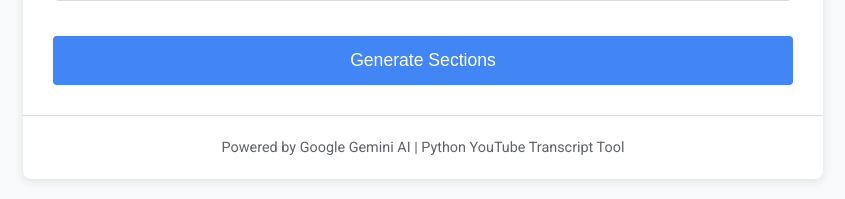
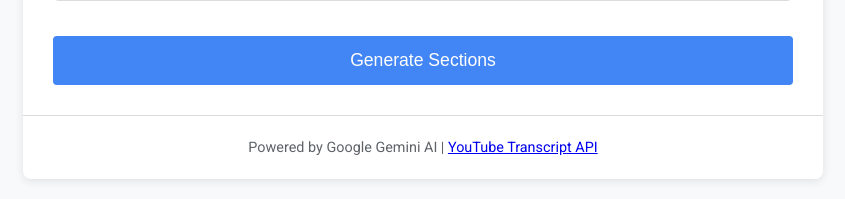
Before and after one commit to foersben/python-youtube-section-generator, a Flask app: page / in a window 1280 px wide. Shown: the part 756-955 px from the top of the page, without its empty margins (217-1062 px from the left). Run offline with Flask 3, Linux system fonts and the light colour scheme.

Commit message:
adjustments of the python version, footnote in the html, build script

```diff
--- a/pyproject.toml
+++ b/pyproject.toml
@@ -7,7 +7,7 @@ readme = "README.md"
 packages = [{ include = "src" }]
 
 [tool.poetry.dependencies]
-python = "<3.13,>=3.9"
+python = "<3.14,>=3.11"
 youtube-transcript-api = "^1.1.1"
 google-genai = "^1.25.0"
 python-dotenv = "^1.1.1"
--- a/src/templates/index.html
+++ b/src/templates/index.html
@@ -84,7 +84,7 @@
         </main>
 
         <footer>
-            <p>Powered by Google Gemini AI | Python YouTube Transcript Tool</p>
+            <p>Powered by Google Gemini AI | <a href="https://pypi.org/project/youtube-transcript-api/">YouTube Transcript API</a></p>
         </footer>
     </div>
 
--- a/src/web_app.py
+++ b/src/web_app.py
@@ -2,7 +2,7 @@ from typing import Any
 from dotenv import load_dotenv
 from src.core import transcript, sections, formatting
 import tempfile
-import sys, os
+import sys
 from pathlib import Path
 from flask import Flask, render_template, request, jsonify, send_file
 
```
